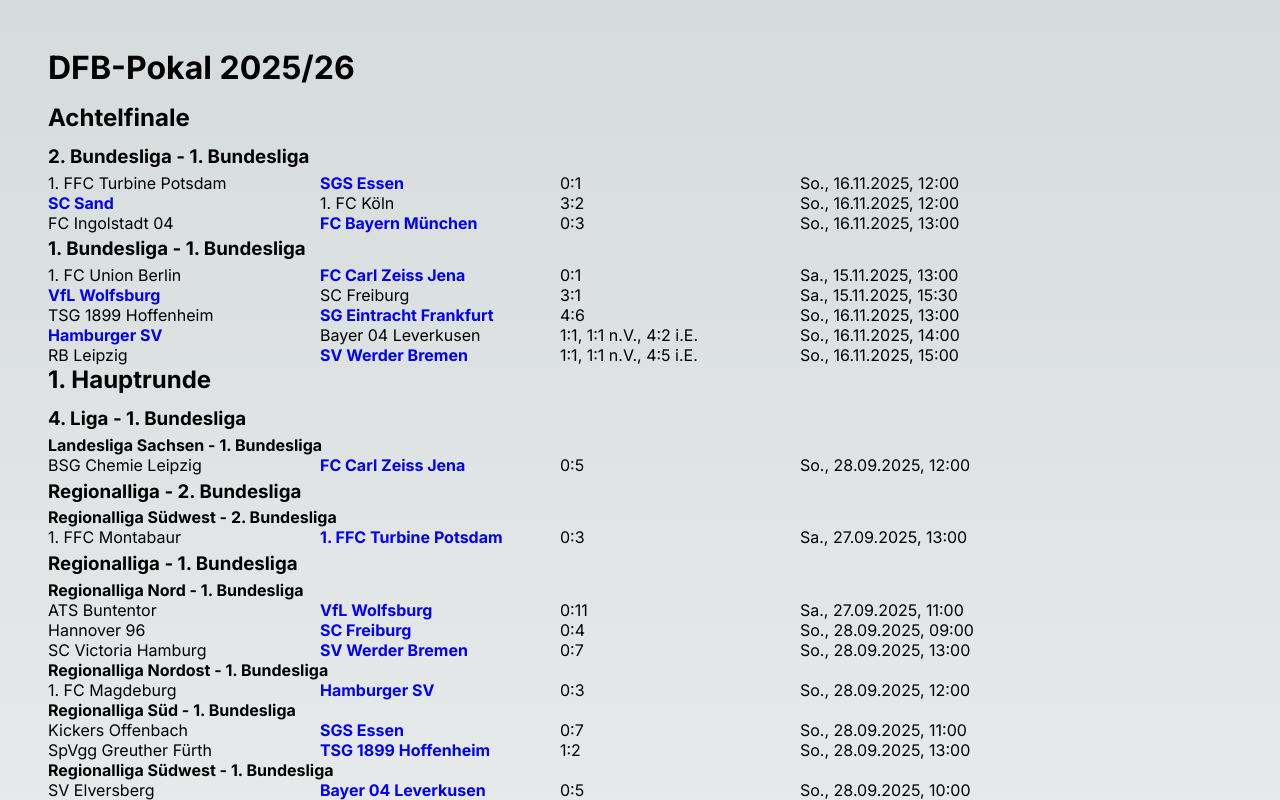
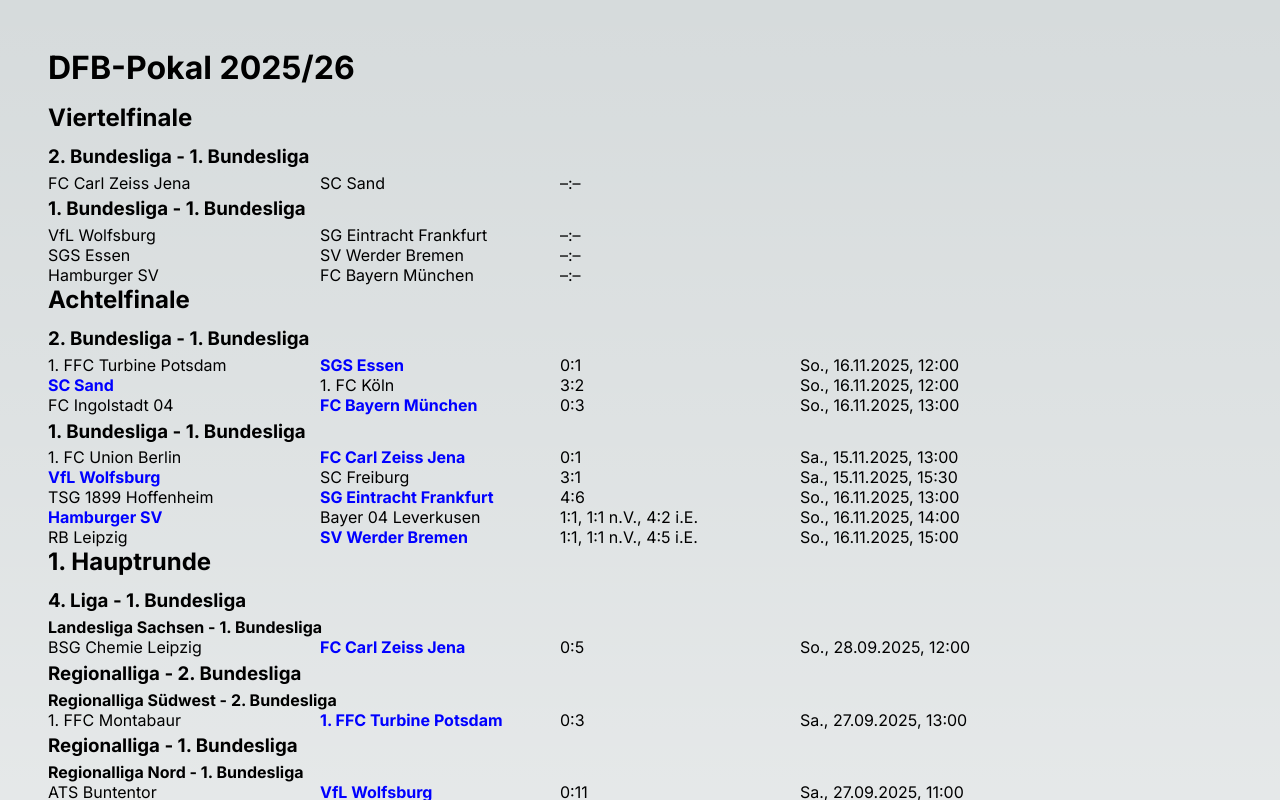
Before and after one commit to sklinkusch/dfb-pokal, a Next.js app: page /women/2025-26 in a window 1280 px wide. Shown: the top 800 px of the page. Built offline with nearby package versions, Linux system fonts and the light colour scheme.

Commit message:
DFB-Pokal Women, season 2025/26, quarterfinal: add matches

```diff
--- a/src/app/women/2025-26/page.tsx
+++ b/src/app/women/2025-26/page.tsx
@@ -102,6 +102,12 @@
     }
   }
   const data: Data = {
+    'Viertelfinale': [
+      getMatch('WOB', 'SGE'),
+      getMatch('ESS', 'SVW'),
+      getMatch('HSV', 'FCB'),
+      getMatch('CZJ', 'SAN'),
+    ],
     'Achtelfinale': [
       getMatch('FCU', 'CZJ', '2025-11-15T13:00Z', '0:1', 2),
       getMatch('WOB', 'SCF', '2025-11-15T15:30Z', '3:1', 1),
@@ -154,7 +160,7 @@
       <h1 className={styles.h1}>DFB-Pokal 2025/26</h1>
       {/* <Round matches={data.Finale} title="Finale" type="f" /> */}
       {/* <Round matches={data.Halbfinale} title="Halbfinale" type="f" /> */}
-      {/* <Round matches={data.Viertelfinale} title="Viertelfinale" type="f" /> */}
+      <Round matches={data.Viertelfinale} title="Viertelfinale" type="f" />
       <Round matches={data.Achtelfinale} title="Achtelfinale" type="f" />
       <Round matches={data['1. Hauptrunde']} title="1. Hauptrunde" type="f" />
       <Round matches={data['Playoffs']} title="Playoffs" type="f" />
```
